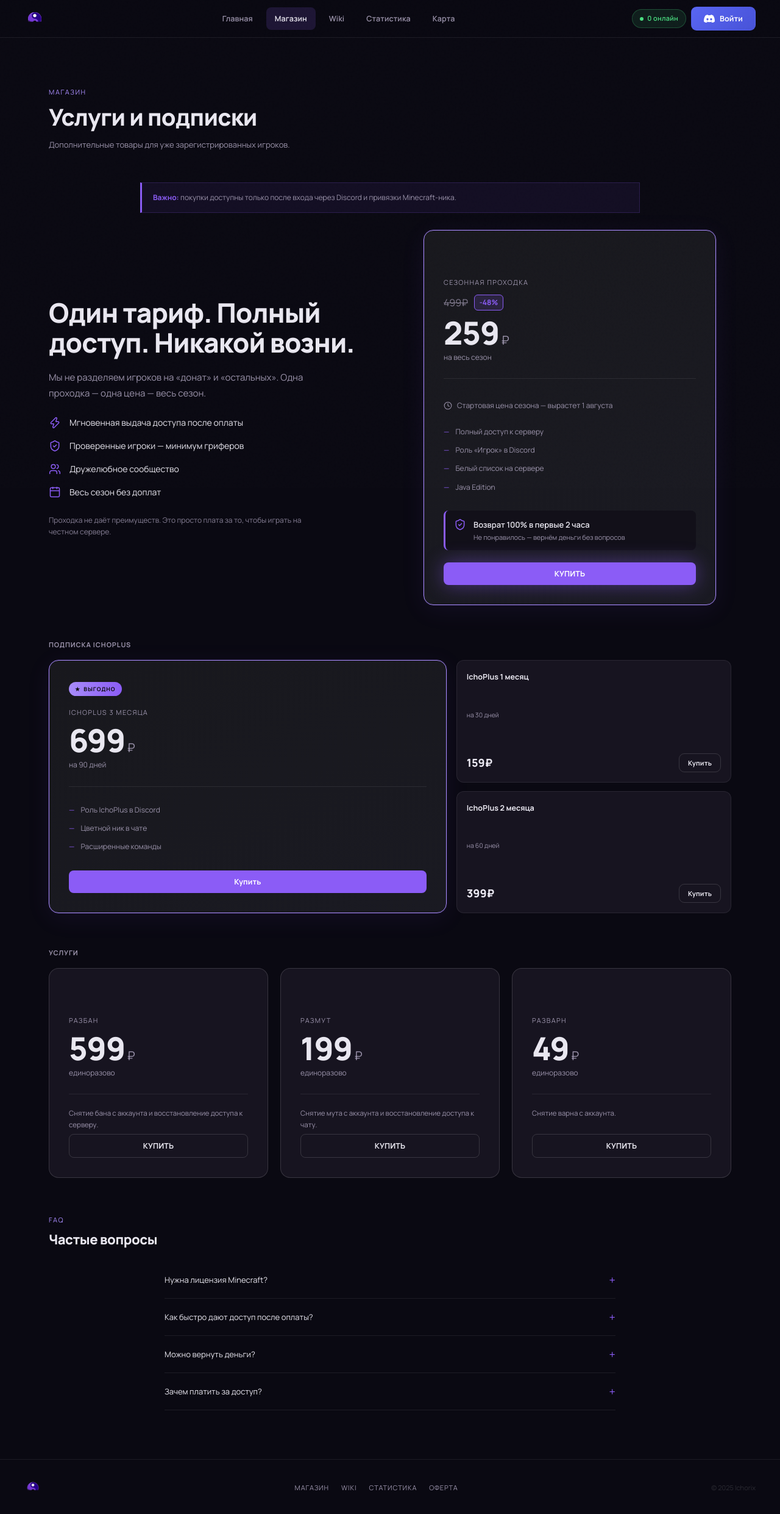
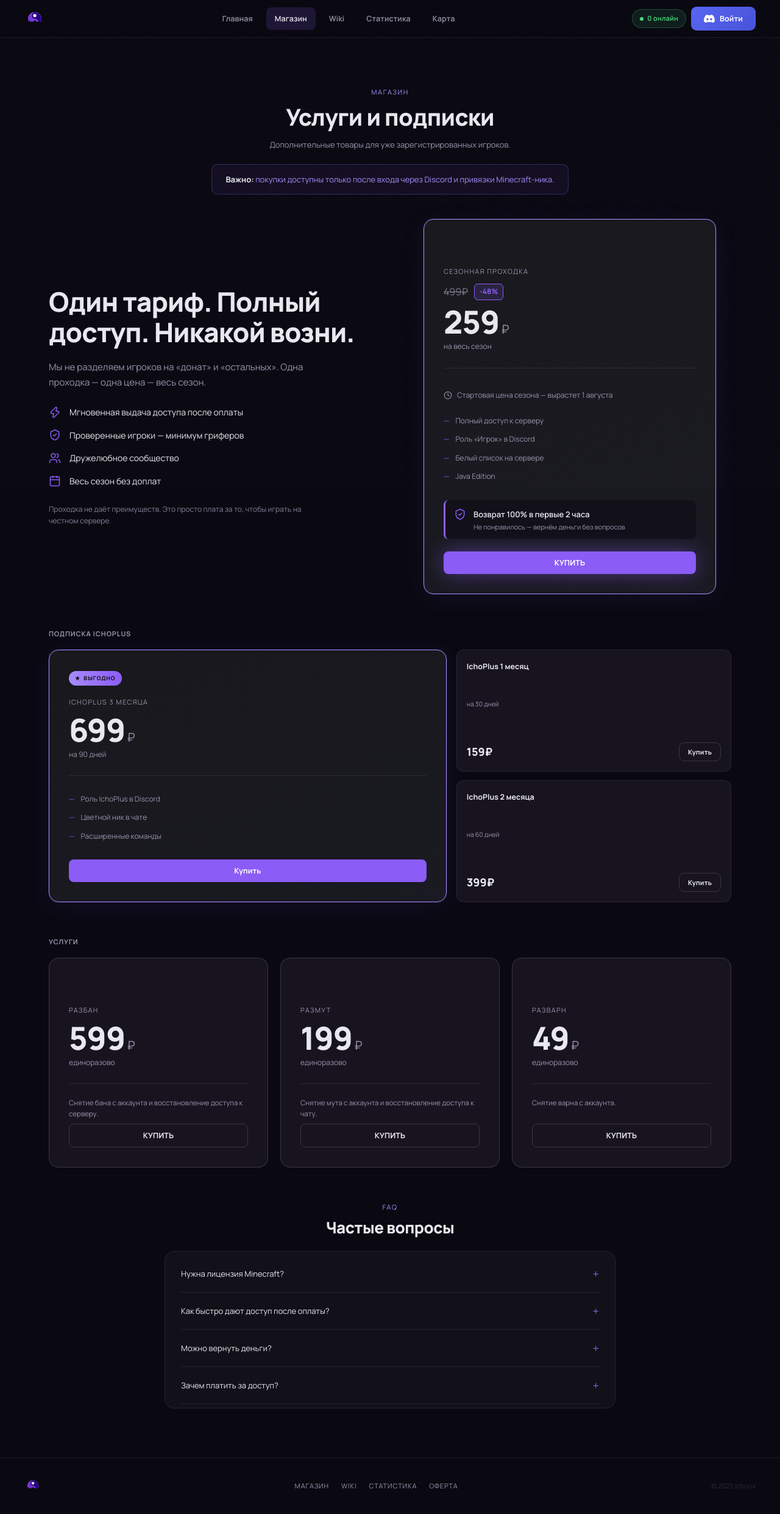
Before and after one commit to dkoov/gryazworld, a React (Vite) app in the folder frontend/: page /shop in a window 1280 px wide. Shown: the top 2482 px of the page at 61% size. Built offline with nearby package versions, Linux system fonts and the light colour scheme; no server answers; a web font is replaced by a local one.

Commit message:
style(shop): уведомление 'Важно' — центрированный пилл под заголовком (как в макете), FAQ — заголовок по центру + аккордеон в отдельной карточке

```diff
--- a/frontend/src/pages/ShopPage.css
+++ b/frontend/src/pages/ShopPage.css
@@ -3,8 +3,46 @@
   margin: 0 auto;
 }
 
+/* Заголовок страницы + важное уведомление — центрированы, как в макете */
+.shop-header {
+  text-align: center;
+  margin-bottom: 40px;
+}
+.shop-header .section-sub {
+  margin: 0 auto;
+}
+
+.shop-notice {
+  display: inline-block;
+  margin: 20px auto 0;
+  max-width: 620px;
+  padding: 14px 22px;
+  border: 1px solid rgba(139,92,246,0.3);
+  background: rgba(139,92,246,0.07);
+  border-radius: 10px;
+  font-size: 13px;
+  line-height: 1.6;
+  color: var(--accent2);
+  text-align: center;
+}
+.shop-notice strong { color: var(--text); }
+
 .shop-block {
   margin-top: 56px;
+}
+
+/* FAQ — заголовок по центру + аккордеон в карточке */
+.shop-faq-block { max-width: 740px; margin-left: auto; margin-right: auto; }
+.shop-faq-header {
+  text-align: center;
+  margin-bottom: 24px;
+}
+.shop-faq-header .section-title { margin-bottom: 0; }
+.shop-faq-card {
+  background: var(--surface);
+  border: 1px solid var(--border);
+  border-radius: 16px;
+  padding: 6px 26px;
 }
 .shop-block-label {
   font-family: 'Manrope', sans-serif;
--- a/frontend/src/pages/ShopPage.jsx
+++ b/frontend/src/pages/ShopPage.jsx
@@ -26,12 +26,14 @@ export default function ShopPage() {
   return (
     <section className="section">
     <div className="shop-container">
-      <div className="section-label">Магазин</div>
-      <div className="section-title">Услуги и подписки</div>
-      <p className="section-sub">Дополнительные товары для уже зарегистрированных игроков.</p>
+      <div className="shop-header">
+        <div className="section-label">Магазин</div>
+        <div className="section-title">Услуги и подписки</div>
+        <p className="section-sub">Дополнительные товары для уже зарегистрированных игроков.</p>
 
-      <div className="notice">
-        <strong>Важно:</strong> покупки доступны только после входа через Discord и привязки Minecraft-ника.
+        <div className="shop-notice">
+          <strong>Важно:</strong> покупки доступны только после входа через Discord и привязки Minecraft-ника.
+        </div>
       </div>
 
       {/* Сезонная проходка — тот же вид, что был на /access */}
@@ -117,10 +119,12 @@ export default function ShopPage() {
         </div>
       </div>
 
-      <div style={{ marginTop: 60 }}>
-        <div className="section-label">FAQ</div>
-        <div className="section-title" style={{ fontSize: 22, marginBottom: 24 }}>Частые вопросы</div>
-        <div className="faq-list">
+      <div className="shop-block shop-faq-block">
+        <div className="shop-faq-header">
+          <div className="section-label">FAQ</div>
+          <div className="section-title" style={{ fontSize: 26 }}>Частые вопросы</div>
+        </div>
+        <div className="faq-list shop-faq-card">
           <FaqItem q="Нужна лицензия Minecraft?" a="Нет, можно играть с пиратской версии Java Edition. Официальная лицензия тоже подходит." />
           <FaqItem q="Как быстро дают доступ после оплаты?" a="Автоматически, в течение нескольких секунд. Система сама добавляет ник в белый список и выдаёт роль в Discord." />
           <FaqItem q="Можно вернуть деньги?" a="Да, если наиграли меньше 2 часов и прошло не более 3 дней — напишите администратору в Discord." />
```
